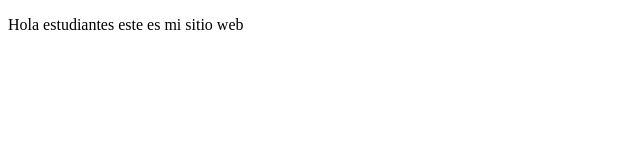
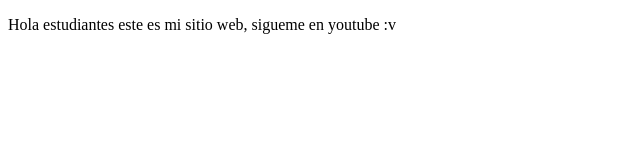
Before and after one commit to SantiagoJ10/proyectoDemoCursoPrework, a plain HTML site: page index.html in a window 1280 px wide. Shown: the whole page, without its empty margins (0-640 px from the left). Drawn offline with Linux system fonts and the light colour scheme.

Commit message:
cambios agregamos sitio web

```diff
--- a/index.html
+++ b/index.html
@@ -7,6 +7,6 @@
     <title>Hola mundo</title>
 </head>
 <body>
-    <p>Hola estudiantes este es mi sitio web</p>
+    <p>Hola estudiantes este es mi sitio web, sigueme en youtube :v</p>
 </body>
 </html>
```
Also changed, not shown: 1 other file.
